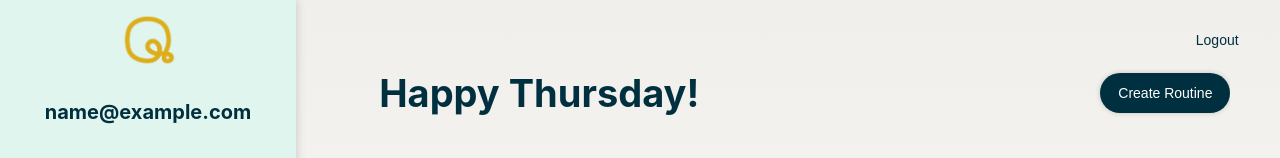
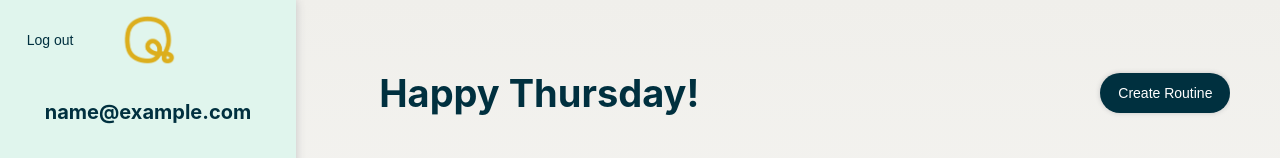
Before and after one commit to JJNR-DEV/qutine, a React (Create React App) app in the folder client/: page /dashboard in a window 1280 px wide. Shown: the top 158 px of the page. Built offline with nearby package versions, Linux system fonts and the light colour scheme; no server answers; sample sign-in values are in the browser's storage.

Commit message:
Merge UI and others

```diff
--- a/client/src/components/dashboard/Dashboard.css
+++ b/client/src/components/dashboard/Dashboard.css
@@ -289,6 +289,7 @@ button {
   margin: 6px;
   padding: 2px;
   cursor: pointer;
+  outline: none;
 }
 
 .goalModule input[type="checkbox"]:checked {
--- a/client/src/components/dashboard/habits-desktop/Habit.jsx
+++ b/client/src/components/dashboard/habits-desktop/Habit.jsx
@@ -8,10 +8,8 @@ const Habit = (props) => {
     console.log(today, weekday)
     if (weekday === today) {
       setWeekDayStyle({
-        borderLeft: '2px solid #DCAE1D',
-        borderRight: '2px solid #DCAE1D',
-        borderTop: '2px solid #DCAE1D',
-        marginTop: '-14px',
+        backgroundColor: '#00303F',
+        color: 'white'
     });
   }
 }
@@ -21,7 +19,7 @@ useEffect(() => {
 }, [])
 
   return (
-    <div className='weekday' id={props.day} key={props.day} style={weekdayStyle}>
+    <div className='weekday' id={props.day} key={props.day}>
       <div className='weekdayName' key={`${props.day}2`} style={weekdayStyle}>
         {props.day}
       </div>
--- a/client/src/components/navbar/Navbar.css
+++ b/client/src/components/navbar/Navbar.css
@@ -5,6 +5,7 @@
   justify-content: center;
   height: 80px;
   width: 100%;
+  z-index: 20;
 }
 
 .navBar ul {
@@ -15,7 +16,7 @@
   margin-right: 1%;
   display: flex;
   flex-direction: row;
-  justify-content: flex-end;
+  justify-content: flex-start;
 }
 
 .linkList {
--- a/client/src/components/navbar/Navbar.jsx
+++ b/client/src/components/navbar/Navbar.jsx
@@ -45,7 +45,7 @@ const Navbar = () => {
                     type="button"
                     onClick={handleLogout}
             >
-              Logout
+              Log out
             </button>
           </li>
         ) : !isLoggedIn && location.pathname === '/register' ? (
```
